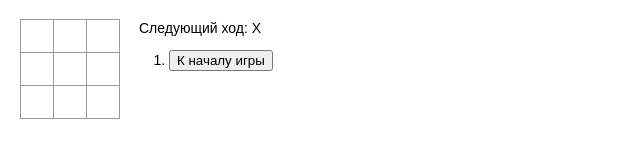
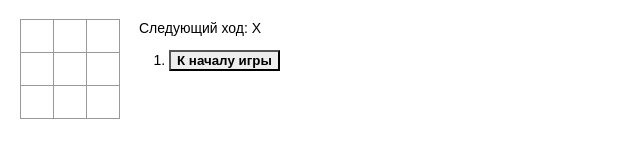
Before and after one commit to Vegeleee/tic-tac-toe, a React (Create React App) app: page / in a window 1280 px wide. Shown: the top 160 px of the page, without its empty margins (0-640 px from the left). Built offline with nearby package versions, Linux system fonts and the light colour scheme.

Commit message:
Added selected element indication

```diff
--- a/src/components/Game.jsx
+++ b/src/components/Game.jsx
@@ -5,11 +5,13 @@ class Game extends React.Component {
 	constructor(props) {
 		super(props)
 		this.state = {
-			history: [{
-				squares: Array(9).fill(null)
-			}],
+			history: [
+				{
+					squares: Array(9).fill(null),
+				},
+			],
 			stepNumber: 0,
-			xIsNext: true
+			xIsNext: true,
 		}
 
 		this.handleClick = this.handleClick.bind(this)
@@ -28,14 +30,14 @@ class Game extends React.Component {
 		this.setState({
 			history: [...history, { squares, i }],
 			stepNumber: history.length,
-			xIsNext: !this.state.xIsNext
+			xIsNext: !this.state.xIsNext,
 		})
 	}
 
 	jumpTo(step) {
 		this.setState({
 			stepNumber: step,
-			xIsNext: (step % 2) === 0
+			xIsNext: step % 2 === 0,
 		})
 	}
 
@@ -45,15 +47,22 @@ class Game extends React.Component {
 		const winner = calculationWinner(current.squares)
 
 		const moves = history.map((step, move) => {
-			const rowNumber = (Math.floor(step.i / 3) + 1)
-			const colNumber = step.i - ((rowNumber - 1) * 3) + 1
-			const desc = move ?
-				`Перейти к ходу #${move} (${colNumber}, ${rowNumber})` :
-				'К началу игры'
+			const rowNumber = Math.floor(step.i / 3) + 1
+			const colNumber = step.i - (rowNumber - 1) * 3 + 1
+			const desc = move
+				? `Перейти к ходу #${move} (${colNumber}, ${rowNumber})`
+				: 'К началу игры'
+
+			let currentMoveStyle = {}
+			if (move === this.state.stepNumber) {
+				currentMoveStyle = { fontWeight: 'bold', backgroundColor: '#ededed' }
+			}
 
 			return (
 				<li key={move}>
-					<button onClick={() => this.jumpTo(move)}>{desc}</button>
+					<button onClick={() => this.jumpTo(move)} style={currentMoveStyle}>
+						{desc}
+					</button>
 				</li>
 			)
 		})
@@ -68,10 +77,7 @@ class Game extends React.Component {
 		return (
 			<div className="game">
 				<div className="game-board">
-					<Board
-						squares={current.squares}
-						onClick={this.handleClick}
-					/>
+					<Board squares={current.squares} onClick={this.handleClick} />
 				</div>
 				<div className="game-info">
 					<div>{status}</div>
@@ -91,7 +97,7 @@ const calculationWinner = (squares) => {
 		[1, 4, 7],
 		[2, 5, 8],
 		[0, 4, 8],
-		[2, 4, 6]
+		[2, 4, 6],
 	]
 
 	for (let i = 0; i < lines.length; i++) {
```
